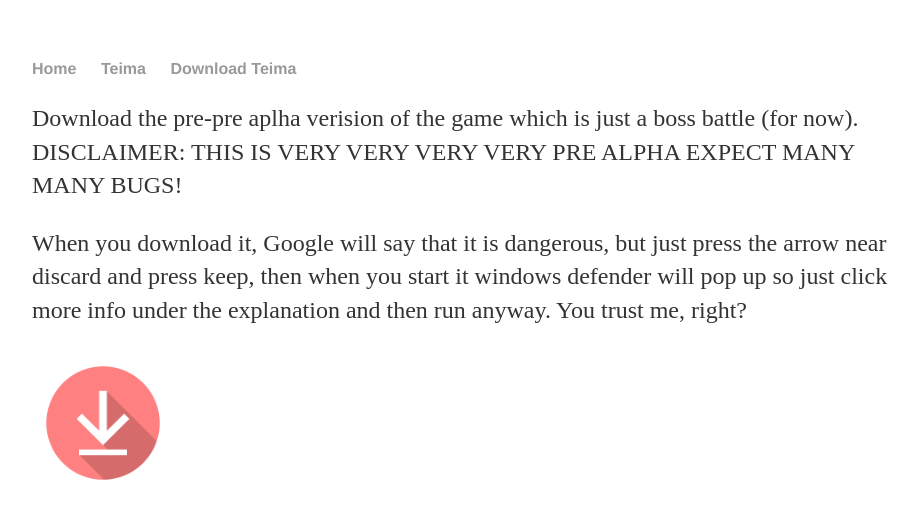
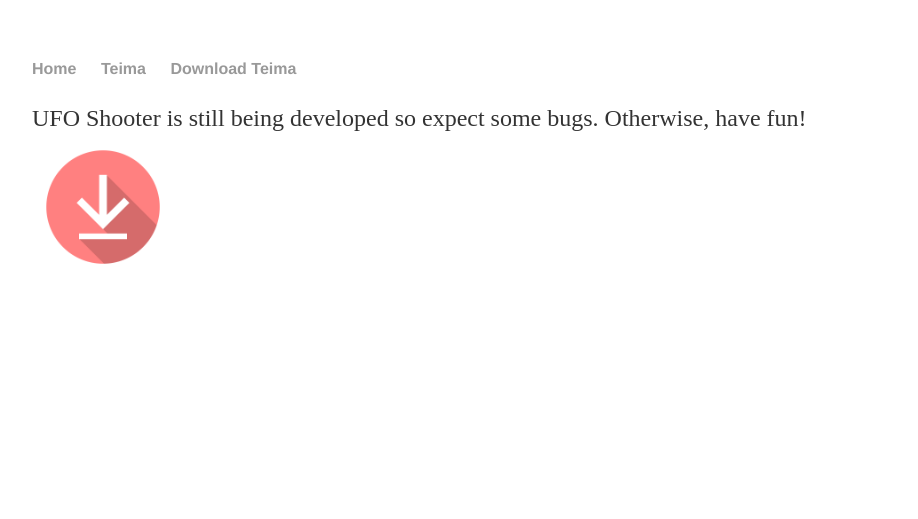
Before and after one commit to BardyBard/BardyBard.github.io, a Jekyll site: the page built from DownloadTeima.html, in a window 1280 px wide. Shown: the top 519 px of the page, without its empty margins (160-1078 px from the left). Built offline with Jekyll 4.4.1, drawn with Linux system fonts in a browser that asks for light colours.

Commit message:
Update DownloadTeima.html

```diff
--- a/DownloadTeima.html
+++ b/DownloadTeima.html
@@ -1,11 +1,9 @@
 ---
 layout: default
-title: Download Teima
+title: Download UFO Shooter
 ---
 <div class="blurb">
-	<p> Download the pre-pre aplha verision of the game which is just a boss battle (for now). DISCLAIMER: THIS IS VERY VERY VERY VERY PRE ALPHA EXPECT MANY MANY BUGS!</p>
-	<p> When you download it, Google will say that it is dangerous, but just press the arrow near discard and press keep, then when you start it windows defender will pop up so just click more info under the explanation and then run anyway. You trust me, right? <p>
-</div><!-- /.blurb -->
-<a href="/Teima.exe" download>
+	<p> UFO Shooter is still being developed so expect some bugs. Otherwise, have fun!
+<a href="/UFO Shooter.exe" download>
   <img border="0" src="/download-1915749_1280.png" alt="bardybard.github.io" width="142" height="142">
 </a>
```
